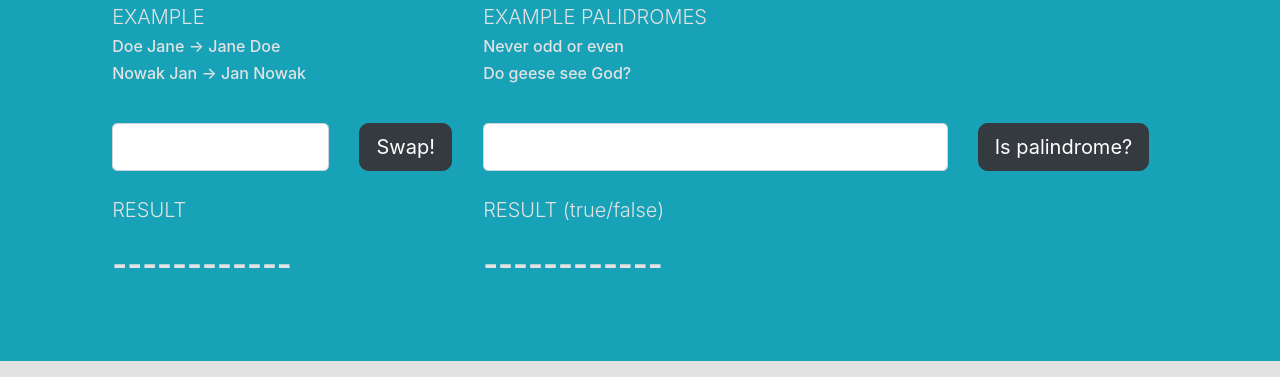
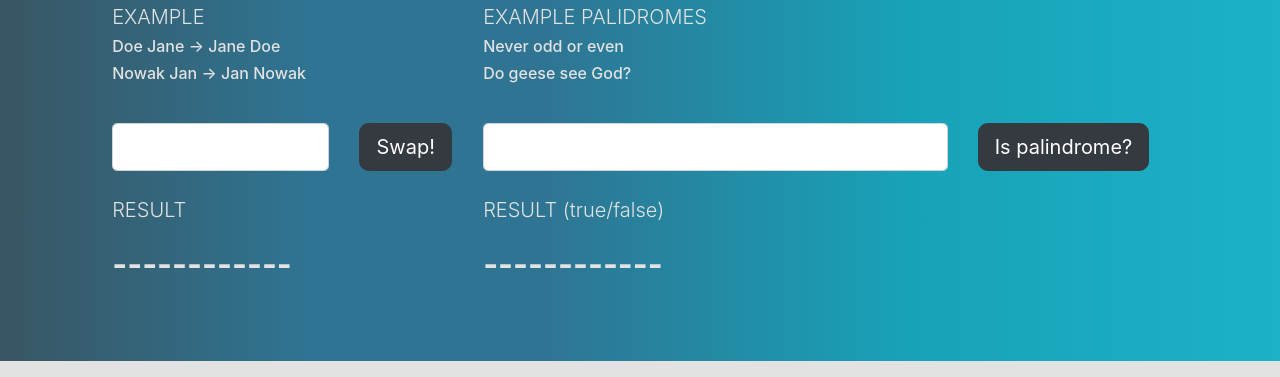
Before and after one commit to YunaAnn/JavaScriptAlgorithms, a plain HTML site: page index.html in a window 1280 px wide. Shown: the part 543-920 px from the top of the page. Drawn offline with nearby package versions, Linux system fonts and the light colour scheme.

Commit message:
minor fixes, UI - gradient

```diff
--- a/css/main.css
+++ b/css/main.css
@@ -28,9 +28,11 @@ strong
 /*-----------------------------------------*/
 .blue-container
 {
-    background-color: #17A2B8;
+    background: rgb(52,82,96);
+    background: linear-gradient(90deg, rgba(52,82,96,0.9724264705882353) 0%, rgba(47,116,146,1) 24%, rgba(47,116,146,1) 42%, rgba(23,162,184,1) 71%, rgba(29,177,200,1) 100%);
     color: #e2e2e2;
     padding: 3rem 0 3rem 0;
+    margin-bottom:1rem;
 }
 
 .algorithms
```
Also changed, not shown: index.html (+1 -13 lines), 1 other file.
